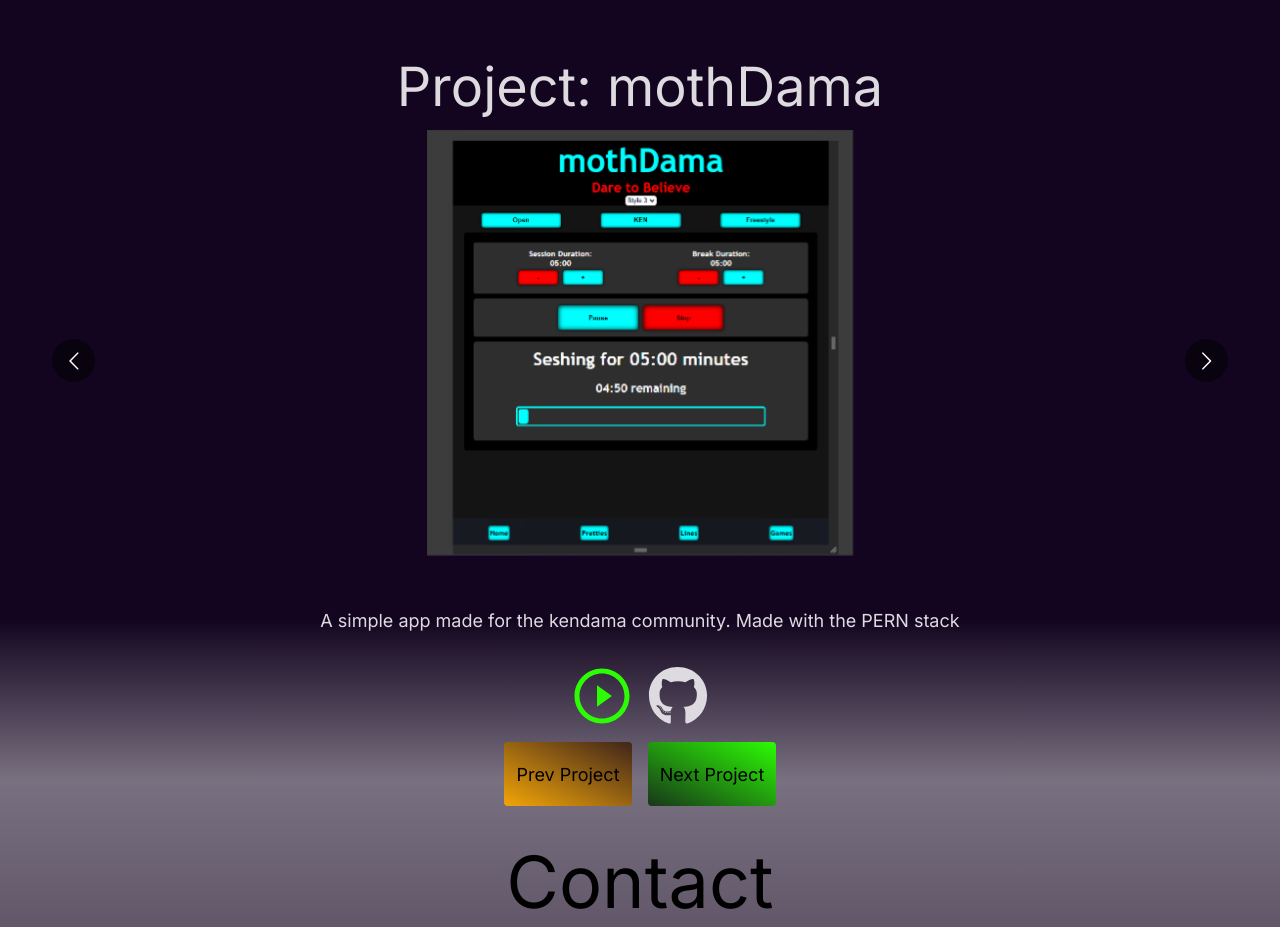
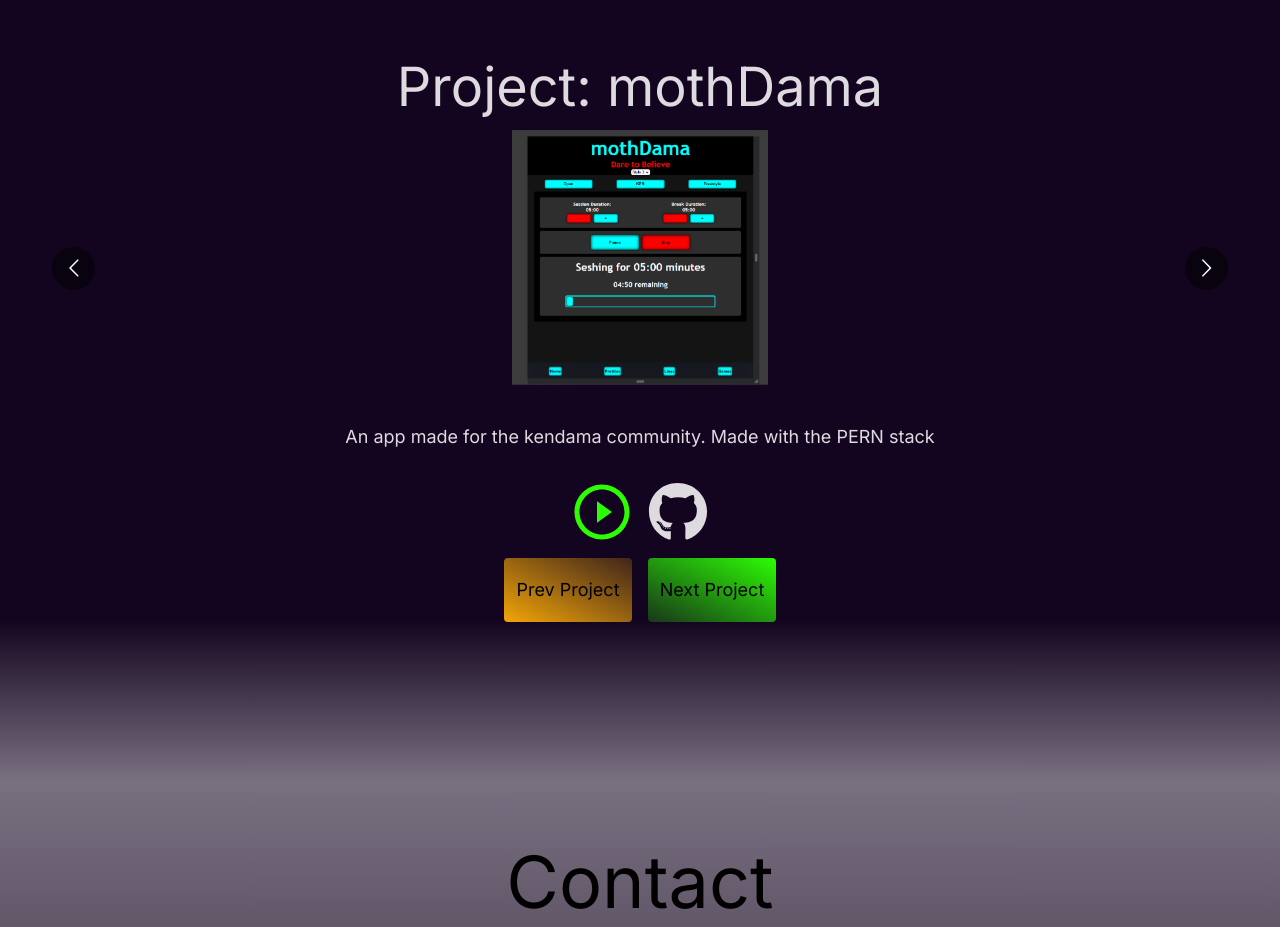
Before and after one commit to jgharris314/portfolio-02052024, a Next.js app: page / in a window 1280 px wide. Shown: the part 1620-2547 px from the top of the page. Built offline with nearby package versions, Linux system fonts and the light colour scheme.

Commit message:
updated constants

```diff
--- a/app/components/sections/Projects/constants.ts
+++ b/app/components/sections/Projects/constants.ts
@@ -46,7 +46,7 @@ export const carouselItems = [
     imgAlt: "screenshot of mothDama",
     title: "Project: mothDama",
     description:
-      "A simple app made for the kendama community. Made with the PERN stack",
+      "An app made for the kendama community. Made with the PERN stack",
     demoLink: "https://mothdama.vercel.app/games",
     githubLink: "https://github.com/jgharris314/mothDama",
   },
@@ -54,7 +54,7 @@ export const carouselItems = [
     imgSrcs: ["/projectImages/craps0.png", "/projectImages/craps1.png"],
     imgAlt: "screenshot of a craps simulator",
     title: "Project: Craps Simulator",
-    description: "a simple craps simulator made with React",
+    description: "A simulator for the casino game Craps! Made with React",
     demoLink: "https://craps2021.vercel.app",
     githubLink: "https://github.com/jgharris314/craps2021",
   },
--- a/app/components/sections/Projects/index.tsx
+++ b/app/components/sections/Projects/index.tsx
@@ -66,7 +66,7 @@ export default function ProjectsSection() {
                       alt={item.imgAlt}
                       width={900}
                       height={900}
-                      className="w-3/5 md:w-1/3 h-auto mx-auto"
+                      className="w-3/5 md:w-1/3 lg:w-1/5 h-auto mx-auto"
                     />
                   )
                 })}
```
